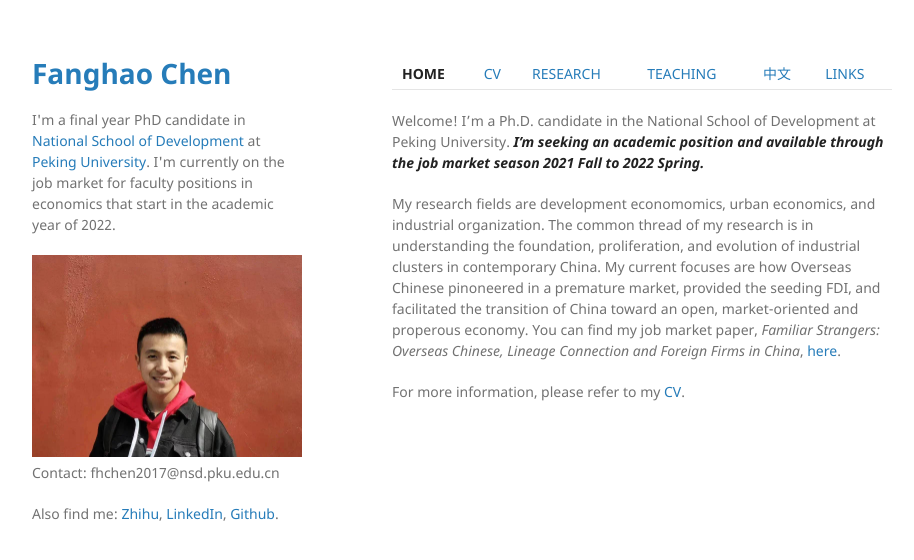
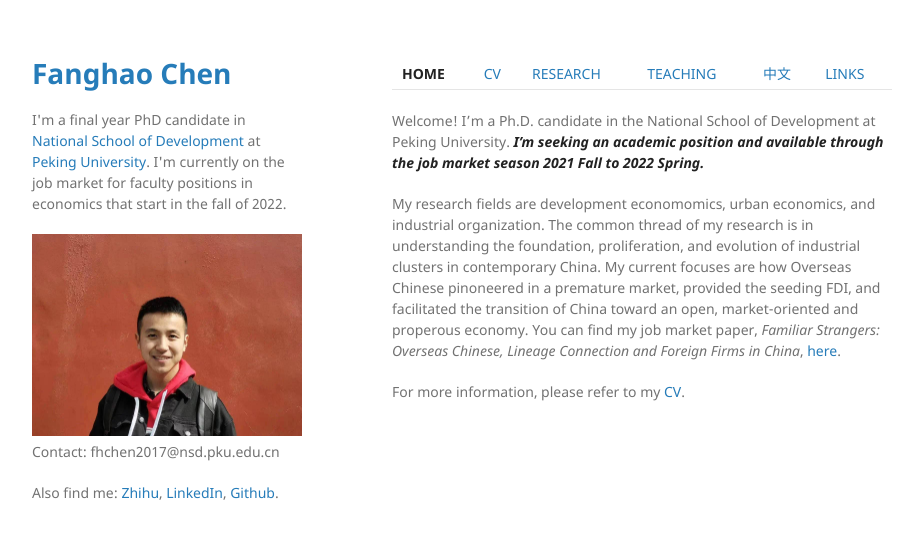
Before and after one commit to FanghaoChen/homepage, a Jekyll site: the page built from index.md, in a window 1280 px wide. Shown: the top 560 px of the page, without its empty margins (178-1092 px from the left). Built offline with Jekyll 4.4.1, drawn with Linux system fonts in a browser that asks for light colours.

Commit message:
Update default.html

```diff
--- a/_layouts/default.html
+++ b/_layouts/default.html
@@ -20,7 +20,7 @@
         <p> </p>
 
         I'm a final year PhD candidate in <br>
-        <a href="https://www.nsd.pku.edu.cn/">National School of Development</a> at <a href="https://www.pku.edu.cn/">Peking University</a>. I'm currently on the job market for faculty positions in economics that start in the academic year of 2022.
+        <a href="https://www.nsd.pku.edu.cn/">National School of Development</a> at <a href="https://www.pku.edu.cn/">Peking University</a>. I'm currently on the job market for faculty positions in economics that start in the fall of 2022.
 
    <!--     <p>{{ site.description | default: site.github.project_tagline }}</p> -->
 
```
